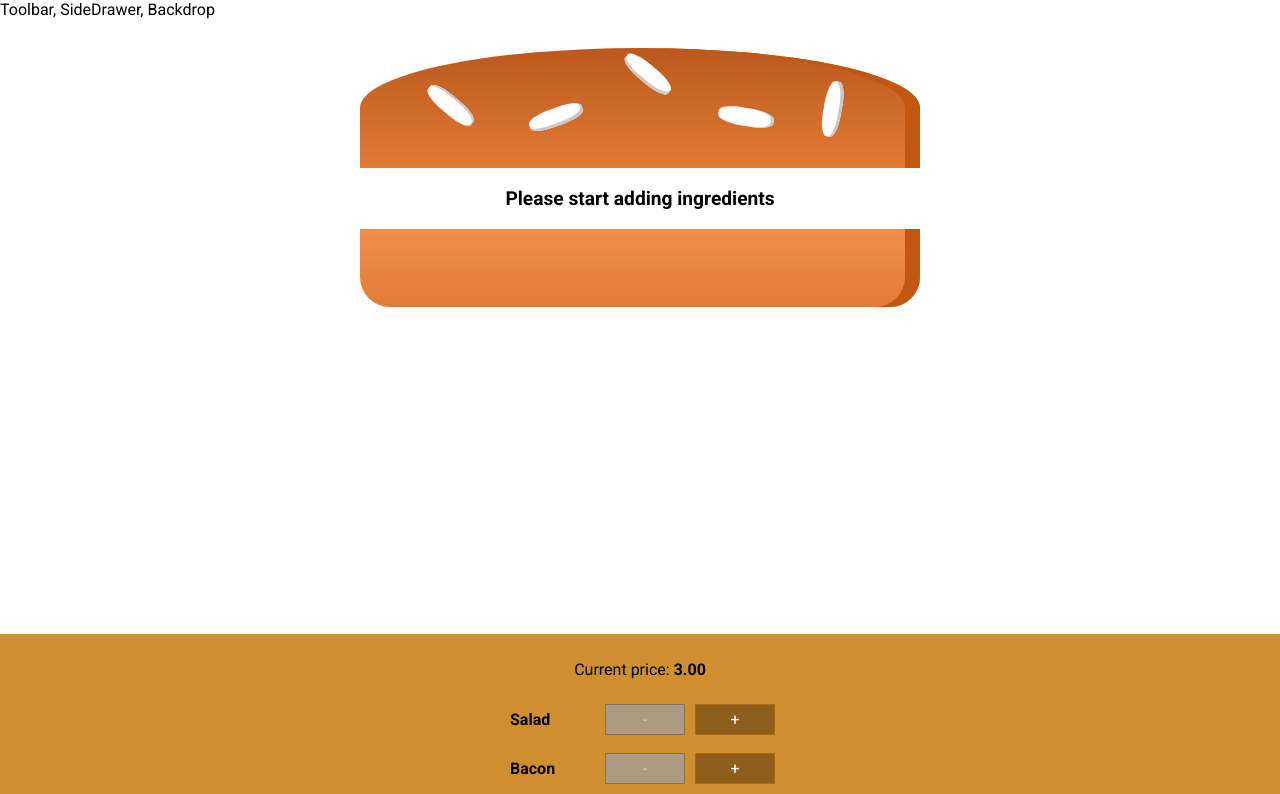
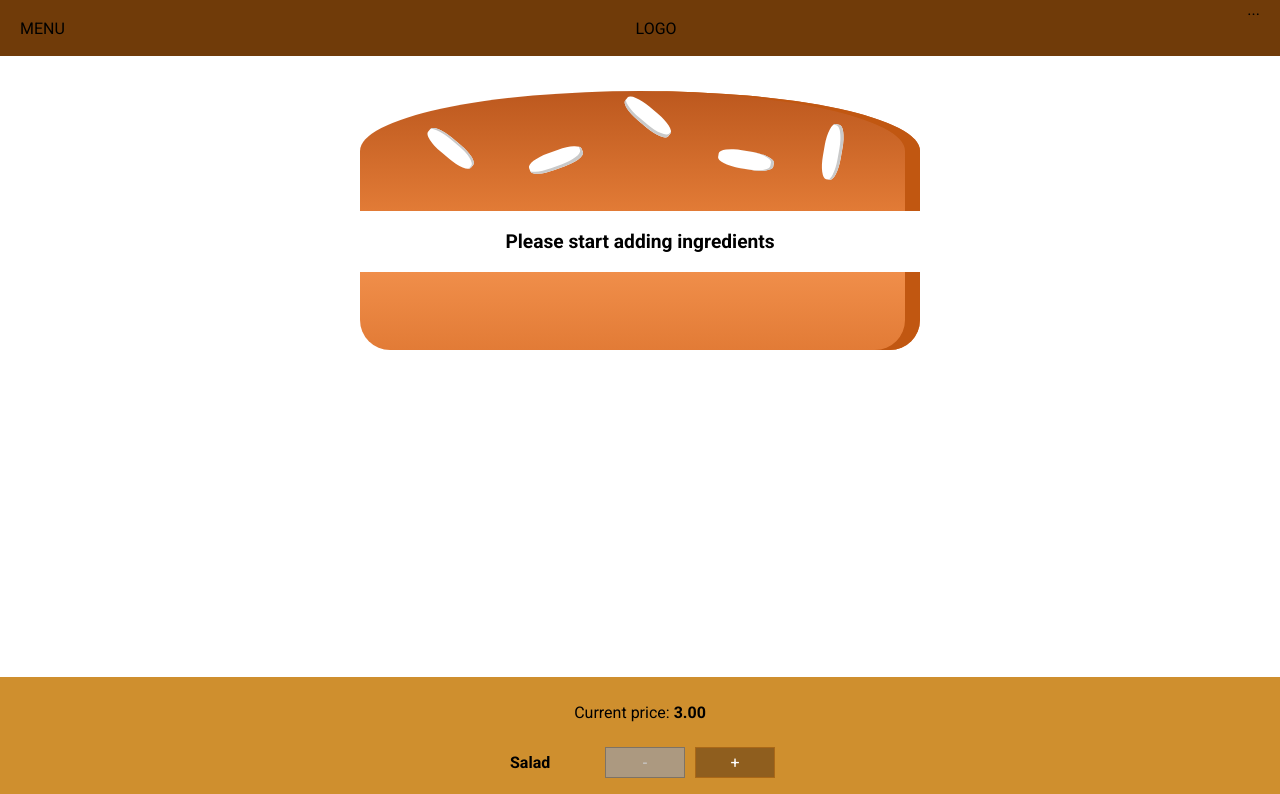
Before and after one commit to xsorter/react-burger, a React (Create React App) app: page / in a window 1280 px wide. Shown: the top 794 px of the page. Built offline with nearby package versions, Linux system fonts and the light colour scheme.

Commit message:
toolbar added

```diff
--- a/src/components/Layout/Layout.js
+++ b/src/components/Layout/Layout.js
@@ -1,9 +1,10 @@
 import React from "react";
 import "./Layout.sass";
+import Toolbar from "../Navigation/Toolbar/Toolbar";
 
 const layout = (props) => (
   <React.Fragment>
-    <div>Toolbar, SideDrawer, Backdrop</div>
+    <Toolbar />
     <main className="Content">{props.children}</main>
   </React.Fragment>
 );
--- a/src/components/Layout/Layout.sass
+++ b/src/components/Layout/Layout.sass
@@ -1,2 +1,2 @@
 .Content
-  margin-top: 15px
+  margin-top: 77px
--- /dev/null
+++ b/src/components/Navigation/Toolbar/Toolbar.css
@@ -0,0 +1,18 @@
+.Toolbar {
+  height: 56px;
+  width: 100%;
+  position: fixed;
+  top: 0;
+  left: 0;
+  background-color: #703b09;
+  display: flex;
+  justify-content: space-between;
+  align-items: center;
+  padding: 0 20px;
+  box-sizing: border-box;
+  z-index: 90;
+}
+
+.Toolbar nav {
+  height: 100%;
+}
--- /dev/null
+++ b/src/components/Navigation/Toolbar/Toolbar.js
@@ -0,0 +1,11 @@
+import React from "react";
+import "./Toolbar.css";
+
+const toolbar = (props) => (
+  <header className="Toolbar">
+    <div>MENU</div>
+    <div>LOGO</div>
+    <nav>...</nav>
+  </header>
+);
+export default toolbar;
```
